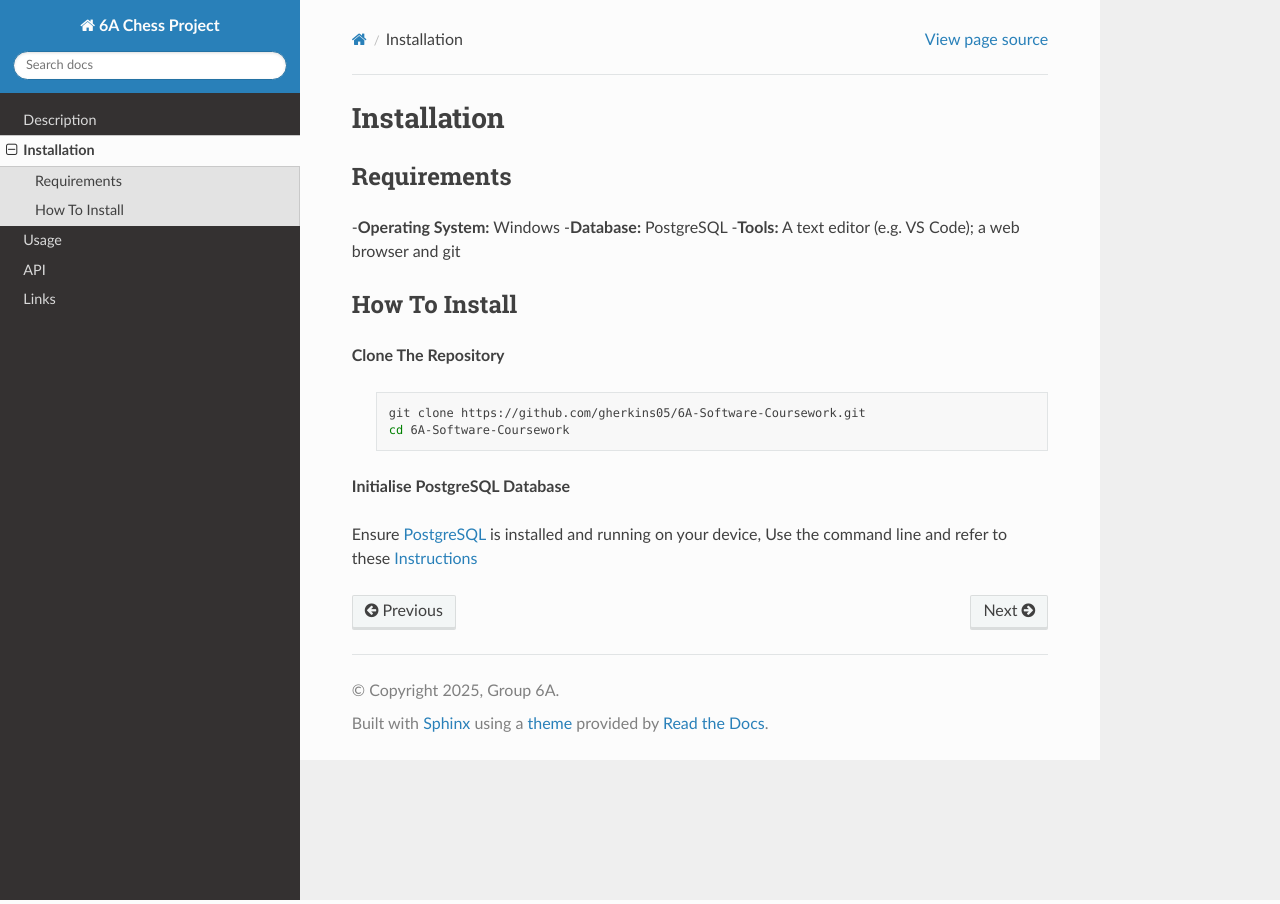
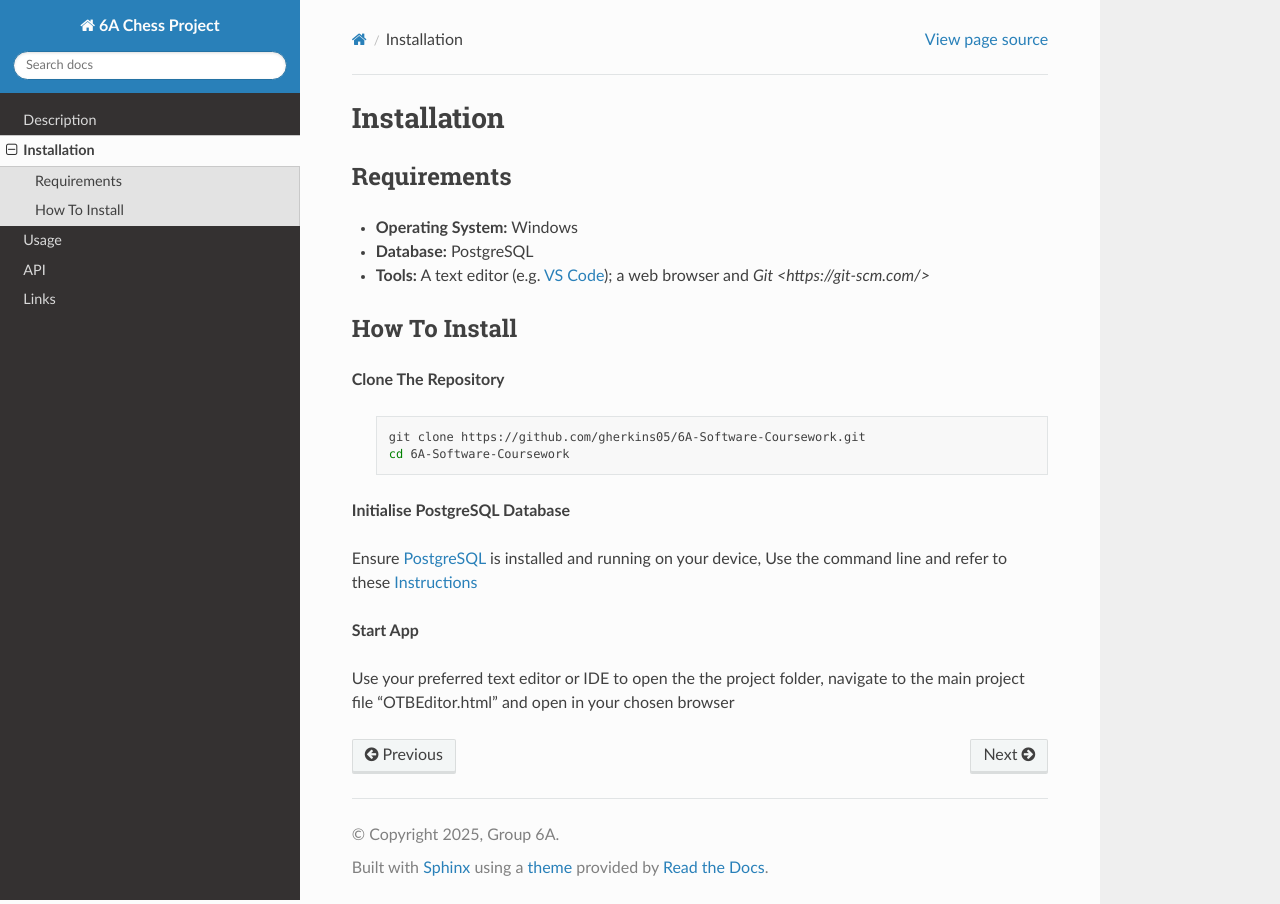
Before and after one commit to gherkins05/6A-Software-Coursework, a Sphinx documentation site: the page built from docs/source/installation.rst, in a window 1280 px wide. Built offline with Sphinx 7.4.7 and the Read the Docs theme 3.1.0, drawn with Linux system fonts in a browser that asks for light colours; pages that are not in the unit, such as notebooks, are missing from menus.

Commit message:
Update installation.rst

```diff
--- a/docs/source/installation.rst
+++ b/docs/source/installation.rst
@@ -3,9 +3,9 @@ Installation
 
 Requirements
 ------------
--**Operating System:** Windows
--**Database:** PostgreSQL
--**Tools:** A text editor (e.g. VS Code); a web browser and git
+- **Operating System:** Windows
+- **Database:** PostgreSQL
+- **Tools:** A text editor (e.g. `VS Code <https://code.visualstudio.com/>`_); a web browser and `Git <https://git-scm.com/>`
 
 How To Install
 --------------
@@ -20,3 +20,7 @@ How To Install
 **Initialise PostgreSQL Database**
 
 Ensure `PostgreSQL <https://www.postgresql.org/>`_ is installed and running on your device, Use the command line and refer to these `Instructions <https://www.postgresql.org/docs/current/app-psql.html>`_
+
+**Start App**
+
+Use your preferred text editor or IDE to open the the project folder, navigate to the main project file "OTBEditor.html" and open in your chosen browser
```
